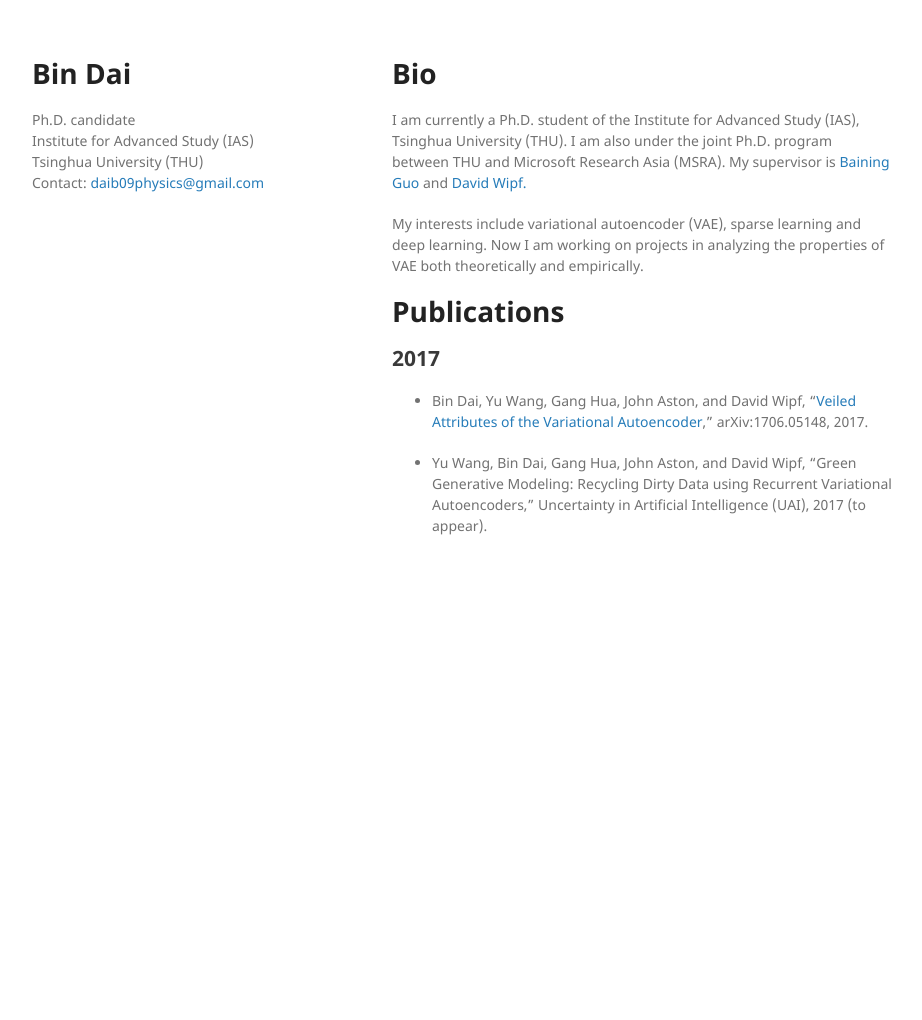
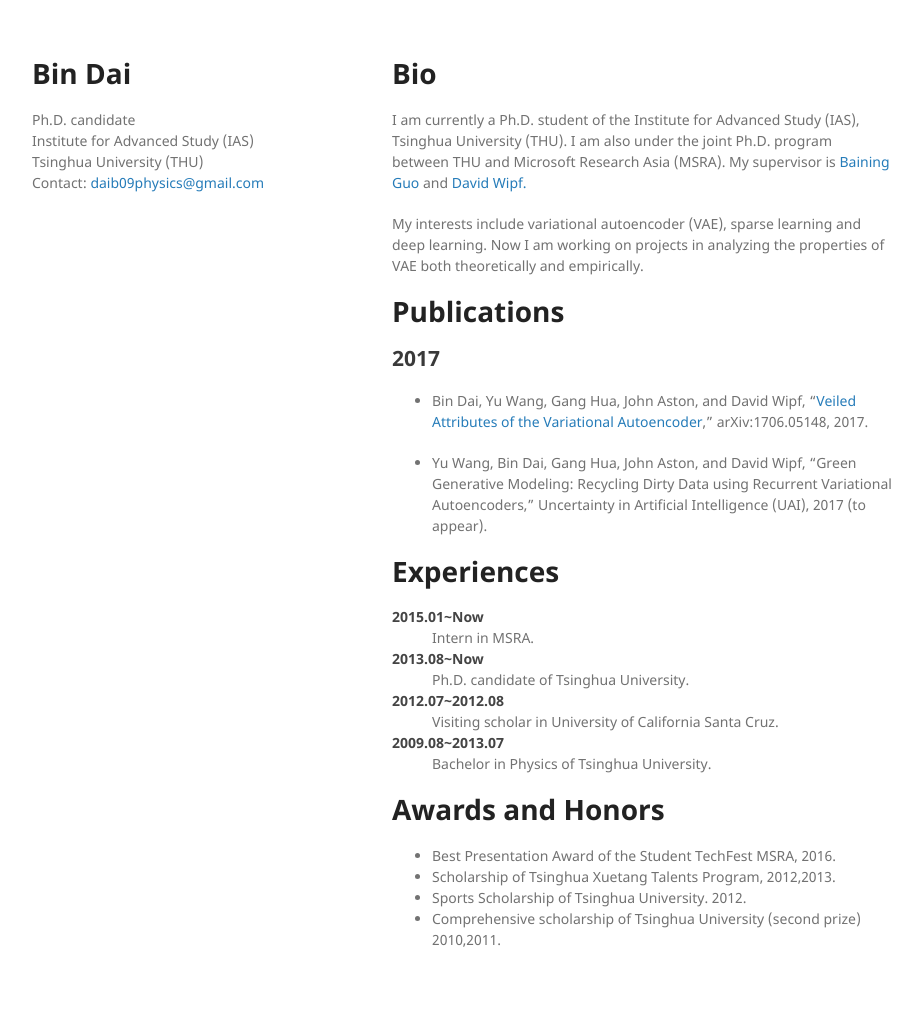
Before and after one commit to daib13/daib13.github.io, a Jekyll site: the page built from index.md, in a window 1280 px wide. Shown: the whole page, without its empty margins (178-1100 px from the left). Built offline with Jekyll 4.4.1, drawn with Linux system fonts in a browser that asks for light colours; our own code applies the rules of GitHub Pages for plain Markdown files; before the commit the page ends 900 px from its top, so only the background shows below that.

Commit message:
Added experiences and honors.

```diff
--- a/_layouts/default.html
+++ b/_layouts/default.html
@@ -19,6 +19,7 @@
         <p class="nomargin">Institute for Advanced Study (IAS)</p>
         <p class="nomargin">Tsinghua University (THU)</p>
         <p class="nomargin">Contact: <a href="mailto:daib09physics@gmail.com">daib09physics@gmail.com</a></p>
+        <p></p>
       </header>
 
       <section>
--- a/index.md
+++ b/index.md
@@ -15,3 +15,22 @@ layout: default
 *   Bin Dai, Yu Wang, Gang Hua, John Aston, and David Wipf, "<a href="https://arxiv.org/abs/1706.05148">Veiled Attributes of the Variational Autoencoder</a>,"&nbsp;arXiv:1706.05148, 2017.
 
 *   Yu Wang, Bin Dai, Gang Hua, John Aston, and David Wipf, "Green Generative Modeling: Recycling Dirty Data using Recurrent Variational Autoencoders," Uncertainty in Artificial Intelligence (UAI), 2017 (to appear).
+
+# [](#header-1)Experiences
+
+<dl>
+<dt>2015.01~Now</dt>
+<dd>Intern in MSRA.</dd>
+<dt>2013.08~Now</dt>
+<dd>Ph.D. candidate of Tsinghua University.</dd>
+<dt>2012.07~2012.08</dt>
+<dd>Visiting scholar in University of California Santa Cruz.</dd>
+<dt>2009.08~2013.07</dt>
+<dd>Bachelor in Physics of Tsinghua University.</dd>
+</dl>
+
+# [](#header-1)Awards and Honors
+*   Best Presentation Award of the Student TechFest MSRA, 2016.
+*   Scholarship of Tsinghua Xuetang Talents Program, 2012,2013.
+*   Sports Scholarship of Tsinghua University. 2012.
+*   Comprehensive scholarship of Tsinghua University (second prize) 2010,2011.
```
Also changed, not shown: other parts of _layouts/default.html (+1 -1 lines).
